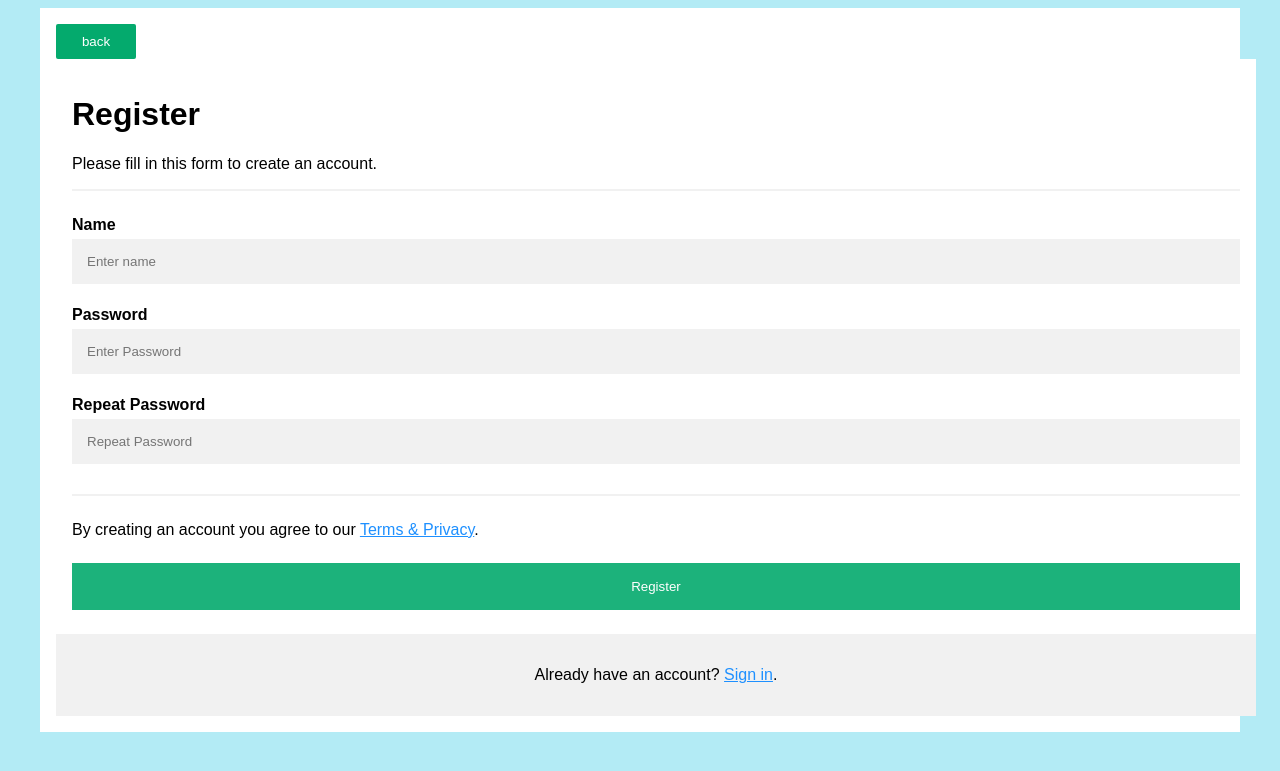
After one commit to Akarit2001/Database-project, a PHP site: page /register.html in a window 1280 px wide. The commit adds this page. Shown: the top 771 px of the page. Run offline with PHP 8.4, Linux system fonts and the light colour scheme.

Commit message:
โครงเว็บ

```diff
--- a/program/css/style_main.css
+++ b/program/css/style_main.css
@@ -1,9 +1,18 @@
 body {
-    background-color: wheat;
+    background-color: rgb(179, 235, 245);
 }
 
-/* .container {
+.container {
     width: 1200px;
-     background-color: red;
+    /* background-color: red; */
     margin: auto;
-} */
+}
+
+.back-btn {
+    padding: 10px;
+    width: 80px;
+    background-color: #04AA6D;
+    border-radius: 2px;
+    border:0px;
+    color: white;
+}
--- /dev/null
+++ b/program/css/style_register.css
@@ -0,0 +1,64 @@
+body {
+    font-family: Arial, Helvetica, sans-serif;
+    background-color: black;
+}
+
+* {
+    box-sizing: border-box;
+}
+
+/* Add padding to containers */
+.container {
+    padding: 16px;
+    background-color: white;
+}
+
+/* Full-width input fields */
+input[type=text],
+input[type=password] {
+    width: 100%;
+    padding: 15px;
+    margin: 5px 0 22px 0;
+    display: inline-block;
+    border: none;
+    background: #f1f1f1;
+}
+
+input[type=text]:focus,
+input[type=password]:focus {
+    background-color: #ddd;
+    outline: none;
+}
+
+/* Overwrite default styles of hr */
+hr {
+    border: 1px solid #f1f1f1;
+    margin-bottom: 25px;
+}
+
+/* Set a style for the submit button */
+.registerbtn {
+    background-color: #04AA6D;
+    color: white;
+    padding: 16px 20px;
+    margin: 8px 0;
+    border: none;
+    cursor: pointer;
+    width: 100%;
+    opacity: 0.9;
+}
+
+.registerbtn:hover {
+    opacity: 1;
+}
+
+/* Add a blue text color to links */
+a {
+    color: dodgerblue;
+}
+
+/* Set a grey background color and center the text of the "sign in" section */
+.signin {
+    background-color: #f1f1f1;
+    text-align: center;
+}
--- a/program/index.html
+++ b/program/index.html
@@ -39,12 +39,12 @@
                             <input class="form-control border-0" type="password" name=""
                                 placeholder="Type Your Password">
                             <br>
-                            <button class="btn btn-primary btn-sm border-0" type="submit" name="submit">Sign In</button>
+                            <button class="btn btn-primary btn-sm border-0" type="submit" name="submit" onclick="window.open('user.html');self.close()">Sign In</button>
                             <p class="forgot"><a href="">Forgot Password?</a></p>
                         </form>
                     </div>
                     <div class="nomember">
-                        <p class="text-center">Not a member? <a href="">Create an Account</a></p>
+                        <p class="text-center">Not a member? <a href="register.html">Create an Account</a></p>
                     </div>
                 </div>
             </div>
--- /dev/null
+++ b/program/js/script.js
@@ -0,0 +1,5 @@
+function close_window() {
+    if (confirm("Close Window?")) {
+      close();
+    }
+  }
--- /dev/null
+++ b/program/register.html
@@ -0,0 +1,47 @@
+<!DOCTYPE html>
+<html>
+
+<head>
+    <meta name="viewport" content="width=device-width, initial-scale=1">
+
+    <!-- <link rel="stylesheet" href="css/style_usre.css"> -->
+    <link rel="stylesheet" href="css/style_register.css">
+    <link rel="stylesheet" href="css/style_main.css">
+</head>
+
+<body>
+
+    <div class="container">
+        <a  href="">
+            <button class="back-btn">back</button>
+        </a>
+
+        <form action="/action_page.php">
+            <div class="container">
+                <h1>Register</h1>
+                <p>Please fill in this form to create an account.</p>
+                <hr>
+
+                <label for="name"><b>Name</b></label>
+                <input type="text" placeholder="Enter name" name="name" id="name" required>
+
+                <label for="psw"><b>Password</b></label>
+                <input type="password" placeholder="Enter Password" name="psw" id="psw" required>
+
+                <label for="psw-repeat"><b>Repeat Password</b></label>
+                <input type="password" placeholder="Repeat Password" name="psw-repeat" id="psw-repeat" required>
+                <hr>
+                <p>By creating an account you agree to our <a href="#">Terms & Privacy</a>.</p>
+
+                <button type="submit" class="registerbtn" onclick="self.close();window.open('index.html')" >Register</button>
+            </div>
+            <script src="js/script.js"></script>
+            <div class="container signin">
+                <p>Already have an account? <a href="index.html">Sign in</a>.</p>
+            </div>
+        </form>
+    </div>
+
+</body>
+
+</html>
```
Also changed, not shown: program/css/style_usre.css (added, +223 -0 lines), program/user.html (added, +104 -0 lines).
